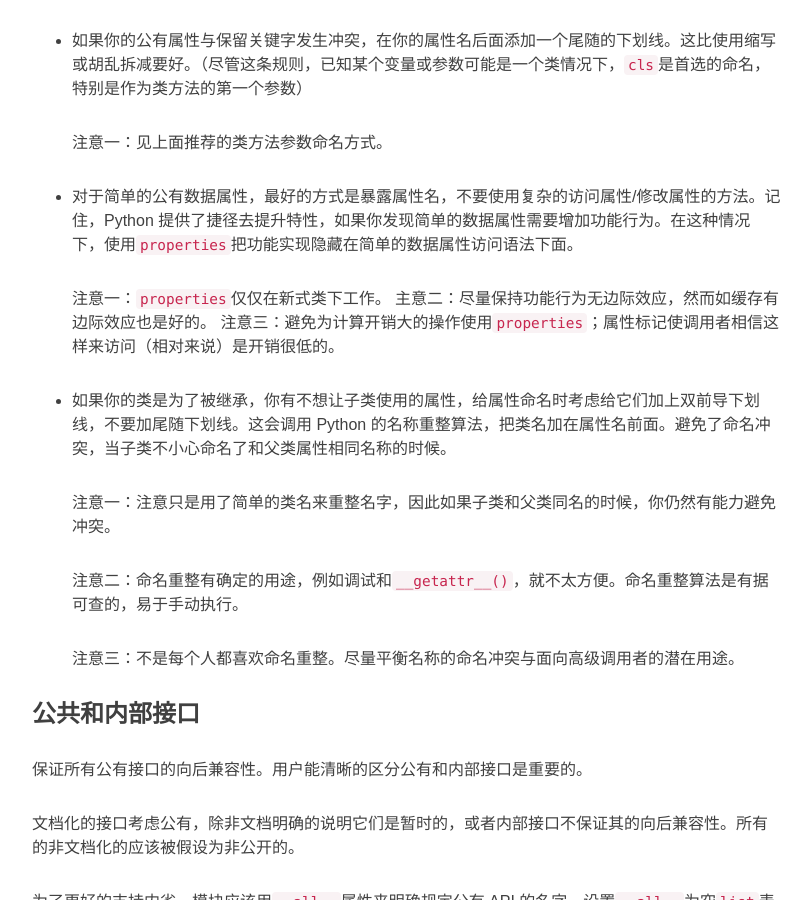
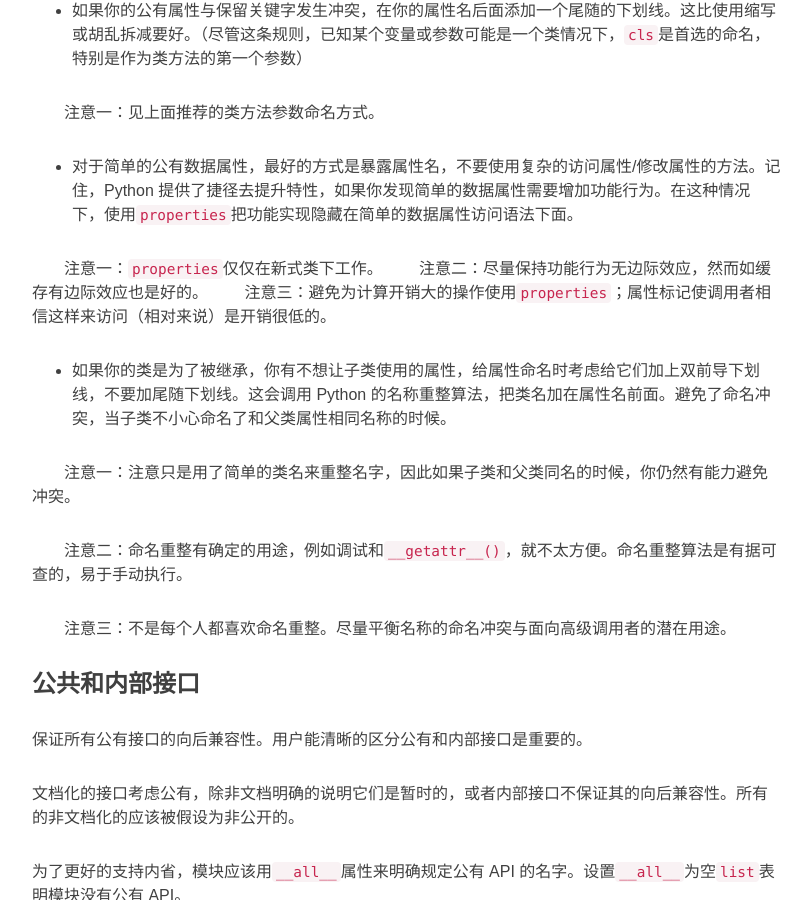
Before and after one commit to damnever/damnever.github.io, a Jekyll site: the page built from _posts/2015-04-27-PEP8-style-guide-for-python-code.md, in a window 1280 px wide and 900 px high, scrolled down 17778 px. Shown: the whole window, without its empty margins (233-1044 px from the left). Built offline with Jekyll 4.4.1, drawn with Linux system fonts in a browser that asks for light colours; nearby versions of some CDN libraries; comment, search, counter and statistics services are not loaded; some of the changed lines change nothing that is shown.

Commit message:
"The man who removes a mountain begins by carrying away small stones."   ~Chinese Proverb

```diff
--- a/_posts/2015-04-27-PEP8-style-guide-for-python-code.md
+++ b/_posts/2015-04-27-PEP8-style-guide-for-python-code.md
@@ -276,11 +276,13 @@
 import os
 import sys
 {% endhighlight %}
-  不好的:
+
+&emsp;&emsp;不好的:
 {% highlight python %}
 import sys, os
 {% endhighlight %}
-  这样也是可行的：
+
+&emsp;&emsp;这样也是可行的：
 {% highlight python %}
 from subprocess import Popen, PIPE
 {% endhighlight %}
@@ -304,14 +306,15 @@
 from mypkg import sibling
 from mypkg.sibling import example
 {% endhighlight %}
-  当然，相对于绝对导入，相对导入是个可选替代，特别是处理复杂的包结构时，绝对导入会有不必要的冗余：
+&emsp;&emsp;当然，相对于绝对导入，相对导入是个可选替代，特别是处理复杂的包结构时，绝对导入会有不必要的冗余：
 {% highlight python %}
 from . import sibling
 from .sibling import example
 {% endhighlight %}
-  标准库代码应该避免复杂的包结构，并且永远使用绝对导入。
 
-  应该从不使用隐式的相对导入，而且在 Python 3 中已经被移除。
+&emsp;&emsp;标准库代码应该避免复杂的包结构，并且永远使用绝对导入。
+
+&emsp;&emsp;应该从不使用隐式的相对导入，而且在 Python 3 中已经被移除。
 
 + 从一个包含类的模块导入类时，这样写通常是可行的：
 
@@ -319,12 +322,14 @@
 from myclass import MyClass
 from foo.bar.yourclass import YourClass
 {% endhighlight %}
-  如果上面的方式会本地导致命名冲突，则这样写：
+
+&emsp;&emsp;如果上面的方式会本地导致命名冲突，则这样写：
 {% highlight python %}
 import myclass
 import foo.bar.yourclass
 {% endhighlight %}
-  以`myclass.MyClass`和`foo.bar.yourclass.YourClass`这样的方式使用。
+
+&emsp;&emsp;以`myclass.MyClass`和`foo.bar.yourclass.YourClass`这样的方式使用。
 
 + 应该避免通配符导入（`from <module> import *`），这会使名称空间里存在的名称变得不清晰，迷惑读者和自动化工具。这里有一个可辩护的通配符导入用例，，重新发布一个内部接口作为公共 API 的一部分（例如，使用纯 Python 实现一个可选的加速器模块的接口，但并不能预知这些定义会被覆盖）。
 
@@ -367,7 +372,8 @@
 ham[: upper_fn(x) : step_fn(x)], ham[:: step_fn(x)]
 ham[lower + offset : upper + offset]
 {% endhighlight %}
-   不好的：
+
+&emsp;&emsp;不好的：
 {% highlight python %}
 ham[lower + offset:upper + offset]
 ham[1: 9], ham[1 :9], ham[1:9 :3]
@@ -397,7 +403,8 @@
 y = 2
 long_variable = 3
 {% endhighlight %}
-  不好的：
+
+&emsp;&emsp;不好的：
 {% highlight python %}
 x             = 1
 y             = 2
@@ -418,7 +425,8 @@
 hypot2 = x*x + y*y
 c = (a+b) * (a-b)
 {% endhighlight %}
-  不好的：
+
+&emsp;&emsp;不好的：
 {% highlight python %}
 i=i+1
 submitted +=1
@@ -434,7 +442,8 @@
 def complex(real, imag=0.0):
     return magic(r=real, i=imag)
 {% endhighlight %}
-  不好的：
+
+&emsp;&emsp;不好的：
 {% highlight python %}
 def complex(real, imag = 0.0):
     return magic(r = real, i = imag)
@@ -449,7 +458,8 @@
 def munge() -> AnyStr:
 def munge(input: AnyStr, sep: AnyStr = None, limit=1000):
   {% endhighlight %}
-  不好的：
+
+&emsp;&emsp;不好的：
 {% highlight python %}
 def munge(input: AnyStr=None):
 def munge(input:AnyStr):
@@ -466,7 +476,8 @@
 do_two()
 do_three()
 {% endhighlight %}
-  宁可不：
+
+&emsp;&emsp;宁可不：
 {% highlight python %}
 if foo == 'blah': do_blah_thing()
 do_one(); do_two(); do_three()
@@ -480,7 +491,8 @@
 for x in lst: total += x
 while t < 10: t = delay()
 {% endhighlight %}
-  绝对不：
+
+&emsp;&emsp;绝对不：
 {% highlight python %}
 if foo == 'blah': do_blah_thing()
 else: do_non_blah_thing()
@@ -522,10 +534,10 @@
 一个行内注释与语句在同一行。行内注释应该至少与语句相隔两个空格。以`#`打头，`#`后接一个空格。
 
 无谓的行内注释如果状态明显，会转移注意力。不要这样做：
-
 {% highlight python %}
 x = x + 1                 # Increment x
 {% endhighlight %}
+
 但有的时候，这样是有用的：
 {% highlight python %}
 x = x + 1                 # Compensate for border
@@ -585,7 +597,7 @@
  + UPPER_CASE_WITH_UNDERSCORES
  + CapitalizedWords (又叫 CapWords，或者 CamelCase(骆驼命名法) -- 如此命名因为字母看起来崎岖不平<span id="id44">[[3]](#id4)</span>)。有时候也叫 StudlyCaps。
 
-  注意：在 CapWords 使用缩略语时，所有缩略语的首字母都要大写。因此`HTTPServerError`比`HttpServerError`要好。
+&emsp;&emsp;注意：在 CapWords 使用缩略语时，所有缩略语的首字母都要大写。因此`HTTPServerError`比`HttpServerError`要好。
 
  + mixedCase (和上面不同的是首字母小写)
  + Capitalized_Words_With_Underscores (丑陋无比！)
@@ -597,13 +609,13 @@
 
 此外，下面的特许形式用一个前导或尾随的下划线进行识别（这些通常可以和任何形式的命名约定组合）：
 
- + _single_leading_underscore ：仅内部使用的标识，如`from M import *`不会导入像这样一下划线开头的对象。
++ _single_leading_underscore ：仅内部使用的标识，如`from M import *`不会导入像这样一下划线开头的对象。
 
- + single_trailing_underscore_ : 通常是为了避免与 Python 规定的关键字冲突，如`Tkinter.Toplevel(master, class_='ClassName')`。
++ single_trailing_underscore_ : 通常是为了避免与 Python 规定的关键字冲突，如`Tkinter.Toplevel(master, class_='ClassName')`。
 
- + __double_leading_underscore : 命名一个类属性，调用的时候名字会改变（在类`FooBar`中，`__boo`变成了`_FooBar__boo`；见下）。
++ __double_leading_underscore : 命名一个类属性，调用的时候名字会改变（在类`FooBar`中，`__boo`变成了`_FooBar__boo`；见下）。
 
- + __double_leading_and_trailing_underscore__ ："魔术"对象或属性，活在用户控制的命名空间里。例如，`__init__`，`__import__`和`__file__`。永远不要像这种方式命名；只把它们作为记录。
++ __double_leading_and_trailing_underscore__ ："魔术"对象或属性，活在用户控制的命名空间里。例如，`__init__`，`__import__`和`__file__`。永远不要像这种方式命名；只把它们作为记录。
 
 <h4 id="prescriptive">规定：命名约定</h4>
 
@@ -691,21 +703,21 @@
  + 共有属性不应该有前导下划线。
  + 如果你的公有属性与保留关键字发生冲突，在你的属性名后面添加一个尾随的下划线。这比使用缩写或胡乱拆减要好。（尽管这条规则，已知某个变量或参数可能是一个类情况下，`cls`是首选的命名，特别是作为类方法的第一个参数）
 
-   注意一：见上面推荐的类方法参数命名方式。
+&emsp;&emsp;注意一：见上面推荐的类方法参数命名方式。
 
  + 对于简单的公有数据属性，最好的方式是暴露属性名，不要使用复杂的访问属性/修改属性的方法。记住，Python 提供了捷径去提升特性，如果你发现简单的数据属性需要增加功能行为。在这种情况下，使用`properties`把功能实现隐藏在简单的数据属性访问语法下面。
 
-   注意一：`properties`仅仅在新式类下工作。
-   主意二：尽量保持功能行为无边际效应，然而如缓存有边际效应也是好的。
-   注意三：避免为计算开销大的操作使用`properties`；属性标记使调用者相信这样来访问（相对来说）是开销很低的。
+&emsp;&emsp;注意一：`properties`仅仅在新式类下工作。
+&emsp;&emsp;注意二：尽量保持功能行为无边际效应，然而如缓存有边际效应也是好的。
+&emsp;&emsp;注意三：避免为计算开销大的操作使用`properties`；属性标记使调用者相信这样来访问（相对来说）是开销很低的。
 
  + 如果你的类是为了被继承，你有不想让子类使用的属性，给属性命名时考虑给它们加上双前导下划线，不要加尾随下划线。这会调用 Python 的名称重整算法，把类名加在属性名前面。避免了命名冲突，当子类不小心命名了和父类属性相同名称的时候。
 
-   注意一：注意只是用了简单的类名来重整名字，因此如果子类和父类同名的时候，你仍然有能力避免冲突。
+&emsp;&emsp;注意一：注意只是用了简单的类名来重整名字，因此如果子类和父类同名的时候，你仍然有能力避免冲突。
 
-   注意二：命名重整有确定的用途，例如调试和`__getattr__()`，就不太方便。命名重整算法是有据可查的，易于手动执行。
+&emsp;&emsp;注意二：命名重整有确定的用途，例如调试和`__getattr__()`，就不太方便。命名重整算法是有据可查的，易于手动执行。
 
-   注意三：不是每个人都喜欢命名重整。尽量平衡名称的命名冲突与面向高级调用者的潜在用途。
+&emsp;&emsp;注意三：不是每个人都喜欢命名重整。尽量平衡名称的命名冲突与面向高级调用者的潜在用途。
 
 <h3 id="public-and-internal-interfaces">公共和内部接口</h3>
 
@@ -740,7 +752,7 @@
 if foo is not None:
 {% endhighlight %}
 
-  不好的:
+&emsp;&emsp;不好的:
 {% highlight python %}
 if not foo is None:
 {% endhighlight %}
@@ -758,12 +770,12 @@
 def f(x): return 2*x
 {% endhighlight %}
 
-  不好的:
+&emsp;&emsp;不好的:
 {% highlight python %}
 f = lambda x: 2*x
 {% endhighlight %}
 
-  第一种形式意味着函数对象的名字是'f'而不是'<lambda>'的。通常这对异常追踪和字符串表述是更有用的。使用赋值语句消除的唯一好处，`lambda`表达式可以提供一个显示的`def`语句不能提供的，如，`lambda`能镶嵌在一个很长的表达式里。
+&emsp;&emsp;第一种形式意味着函数对象的名字是'f'而不是'<lambda>'的。通常这对异常追踪和字符串表述是更有用的。使用赋值语句消除的唯一好处，`lambda`表达式可以提供一个显示的`def`语句不能提供的，如，`lambda`能镶嵌在一个很长的表达式里。
 
 + 异常类应派生自`Exception`而不是`BaseException`。直接继承自`BaseException`是为`Exception`保留的，如果从`BaseException`继承，捕获到的错误总是错的。
 
@@ -791,12 +803,13 @@
     platform_specific_module = None
 {% endhighlight %}
 
-  一个空的`except:`语句将会捕获到`SystemExit`和`KeyboardInterrupt`异常，很难区分程序的中断到底是`Ctrl+C`还是其他问题引起的。如果你想捕获程序的所有错误，使用`except Exception:`(空`except:`等同于`except BaseException`)。
+&emsp;&emsp;一个空的`except:`语句将会捕获到`SystemExit`和`KeyboardInterrupt`异常，很难区分程序的中断到底是`Ctrl+C`还是其他问题引起的。如果你想捕获程序的所有错误，使用`except Exception:`(空`except:`等同于`except BaseException`)。
 
-  一个好的经验是限制使用空`except`语句，除了这两种情况：
+&emsp;&emsp;一个好的经验是限制使用空`except`语句，除了这两种情况：
 
    1. 如果异常处理程序会打印出或者记录回溯信息；至少用户意识到错误的存在。
    2. 如果代码需要做一些清理工作，但后面用`raise`向上抛出异常。`try .. finally`是处理这种情况更好的方式。
+
 
 + 绑定异常给一个名字时，最好使用 Python 2.6 里添加的明确的名字绑定语法：
 
@@ -823,7 +836,7 @@
     return handle_value(value)
 {% endhighlight %}
 
-  不好的：
+&emsp;&emsp;不好的：
 {% highlight python %}
 try:
     # Too broad!
@@ -843,13 +856,13 @@
     do_stuff_in_transaction(conn)
 {% endhighlight %}
 
-  不好的：
+&emsp;&emsp;不好的：
 {% highlight python %}
 with conn:
     do_stuff_in_transaction(conn)
 {% endhighlight %}
 
-  第二个例子没有提供任何信息来表明`__enter__`和`__exit__`方法在完成一个事务后做了一些除了关闭连接以外的其它事。在这种情况下明确是很重要的。
+&emsp;&emsp;第二个例子没有提供任何信息来表明`__enter__`和`__exit__`方法在完成一个事务后做了一些除了关闭连接以外的其它事。在这种情况下明确是很重要的。
 
 + 坚持使用`return`语句。函数内的`return`语句都应该返回一个表达式，或者`None`。如果一个`return`语句返回一个表达式，另一个没有返回值的应该用`return None`清晰的说明，并且在一个函数的结尾应该明确使用一个`return`语句（如果有返回值的话）。
 
@@ -867,7 +880,7 @@
     return math.sqrt(x)
 {% endhighlight %}
 
-  不好的：
+&emsp;&emsp;不好的：
 {% highlight python %}
 def foo(x):
     if x >= 0:
@@ -899,13 +912,13 @@
 No:  if type(obj) is type(1):
 {% endhighlight %}
 
-  当比较一个对象是不是字符串时，记住它有可能也是一个 unicode 字符串！在 Python 2 里面，`str`和`unicode`有一个公共的基类叫`basestring`，因此你可以这样做：
+&emsp;&emsp;当比较一个对象是不是字符串时，记住它有可能也是一个 unicode 字符串！在 Python 2 里面，`str`和`unicode`有一个公共的基类叫`basestring`，因此你可以这样做：
 
 {% highlight python %}
 if isinstance(obj, basestring):
 {% endhighlight %}
 
-  注意，在 Python 3 里面，`unicode`和`basestring`已经不存在了（只有`str`），`byte`对象不再是字符串的一种（被一个整数序列替代）。
+&emsp;&emsp;注意，在 Python 3 里面，`unicode`和`basestring`已经不存在了（只有`str`），`byte`对象不再是字符串的一种（被一个整数序列替代）。
 
 + 对于序列（字符串、列表、元组）来说，空的序列为`False`：
 
@@ -915,7 +928,7 @@
 if seq:
 {% endhighlight %}
 
-  不好的：
+&emsp;&emsp;不好的：
 {% highlight python %}
 if len(seq):
 if not len(seq):
```
